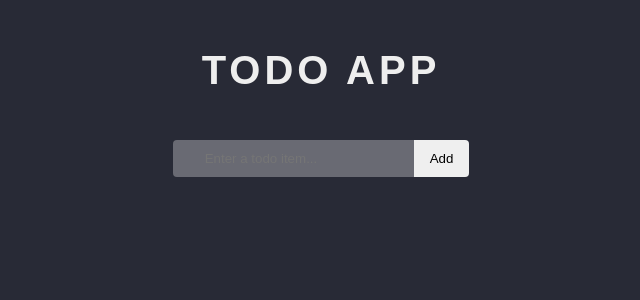
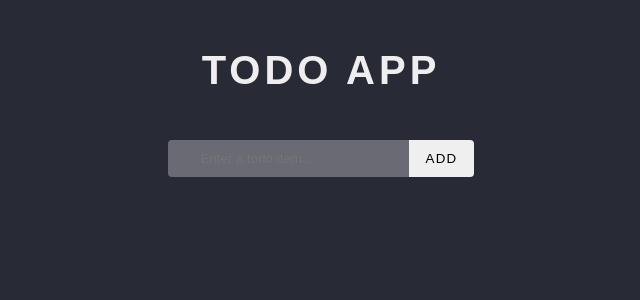
Before and after one commit to spannmikey/todo-app, a React (Vite) app in the folder app/: page / in a window 1280 px wide. Shown: the top 300 px of the page, without its empty margins (319-959 px from the left). Built offline with nearby package versions, Linux system fonts and the light colour scheme.

Commit message:
Getting value of user input in SearchBar component

```diff
--- a/app/src/App.tsx
+++ b/app/src/App.tsx
@@ -1,10 +1,16 @@
+import { useState } from "react"
 import SearchBar from "./components/SearchBar"
 
 export default function App(): React.ReactNode {
+	const [userSearchInput, setUserSearchInput] = useState<string>("")
+
 	return (
 		<div className="App">
 			<h1 className="App__heading">Todo App</h1>
-			<SearchBar />
+			<SearchBar
+				userSearchInput={userSearchInput}
+				setUserSearchInput={setUserSearchInput}
+			/>
 		</div>
 	)
 }
--- a/app/src/components/SearchBar.tsx
+++ b/app/src/components/SearchBar.tsx
@@ -1,4 +1,13 @@
-export default function SearchBar() {
+interface Props {
+	userSearchInput: string
+	setUserSearchInput: React.Dispatch<React.SetStateAction<string>>
+}
+
+export default function SearchBar({
+	userSearchInput,
+	setUserSearchInput,
+}: Props) {
+	console.log(userSearchInput)
 	return (
 		<form
 			action="#"
@@ -6,6 +15,8 @@ export default function SearchBar() {
 			<input
 				className="SearchBar__input"
 				type="text"
+				value={userSearchInput}
+				onChange={e => setUserSearchInput(e.target.value)}
 				placeholder="Enter a todo item..."
 			/>
 			<button
--- a/app/src/index.css
+++ b/app/src/index.css
@@ -63,6 +63,8 @@ body {
 	border-top-right-radius: 0.3em;
 	border-bottom-right-radius: 0.3em;
 	font-family: inherit;
+	text-transform: uppercase;
+	letter-spacing: 0.1em;
 }
 
 /* Media queries */
```
